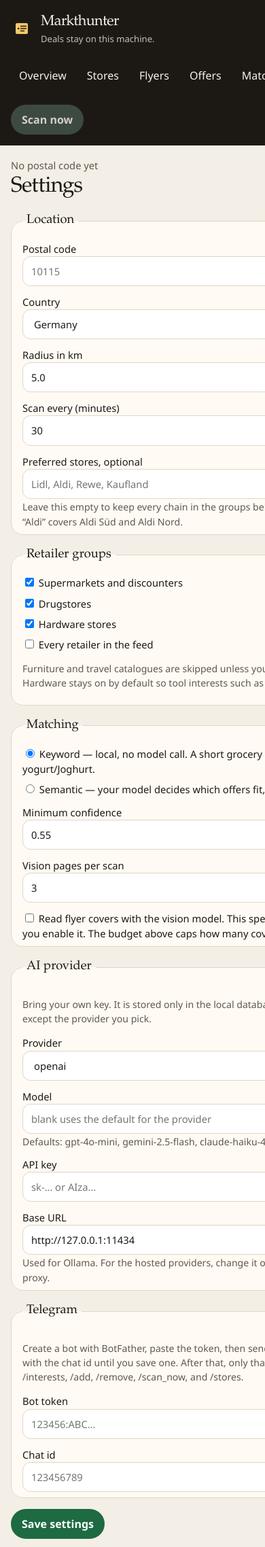
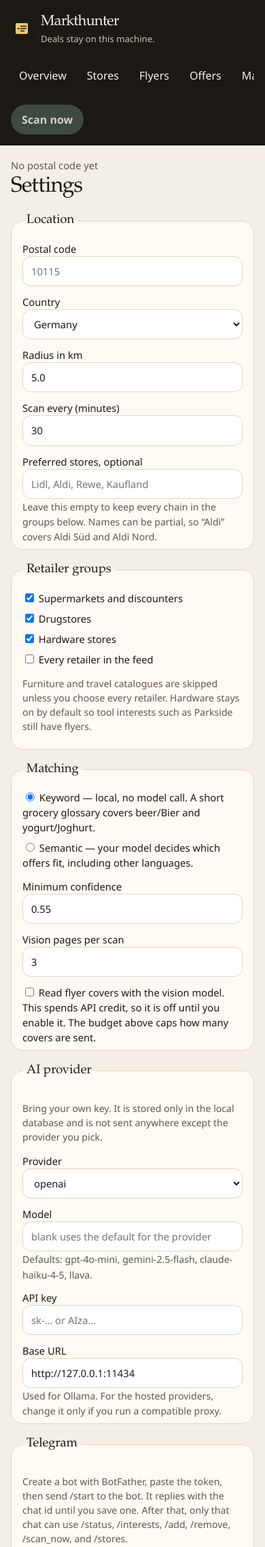
Before and after one commit to ChrisKariofyllis/Rabbat-IQ, a FastAPI app: page /settings in a window 390 px wide; the page is wider, and only the part inside the window is pictured. Shown: the top 2276 px of that part at 68% size. Run offline with FastAPI, Linux system fonts and the light colour scheme.

Commit message:
Keep deal dates on one line and let the layout shrink on narrow screens.

```diff
--- a/app/web/static/style.css
+++ b/app/web/static/style.css
@@ -44,7 +44,7 @@ img { max-width: 100%; }
 
 .shell {
   display: grid;
-  grid-template-columns: var(--sidebar) 1fr;
+  grid-template-columns: var(--sidebar) minmax(0, 1fr);
   min-height: 100vh;
 }
 
@@ -164,6 +164,8 @@ button.secondary:hover { background: white; }
 .workspace {
   padding: 28px 32px 40px;
   max-width: 1180px;
+  min-width: 0;
+  overflow-wrap: break-word;
 }
 
 .top { margin-bottom: 18px; }
@@ -298,7 +300,15 @@ h3 { margin: 8px 0 4px; font-size: 1.25rem; }
 
 .chain, .when, .brand, .desc { margin: 0; }
 
-.chain { font-size: 0.82rem; letter-spacing: 0.04em; text-transform: uppercase; color: var(--muted); }
+.chain {
+  font-size: 0.82rem;
+  letter-spacing: 0.04em;
+  text-transform: uppercase;
+  color: var(--muted);
+  min-width: 0;
+}
+
+.when { white-space: nowrap; flex-shrink: 0; }
 
 .desc {
   color: var(--muted);
@@ -523,7 +533,7 @@ footer {
 }
 
 @media (max-width: 900px) {
-  .shell { grid-template-columns: 1fr; }
+  .shell { grid-template-columns: minmax(0, 1fr); }
   aside {
     position: static;
     height: auto;
@@ -539,7 +549,7 @@ footer {
   .scan-form button { width: auto; }
   .workspace { padding: 18px 16px 32px; }
   h1 { font-size: 2rem; }
-  .stats, .form-grid, .map-layout { grid-template-columns: 1fr; }
+  .stats, .form-grid, .map-layout, .cards { grid-template-columns: minmax(0, 1fr); }
 }
 
 @media (prefers-reduced-motion: reduce) {
```
